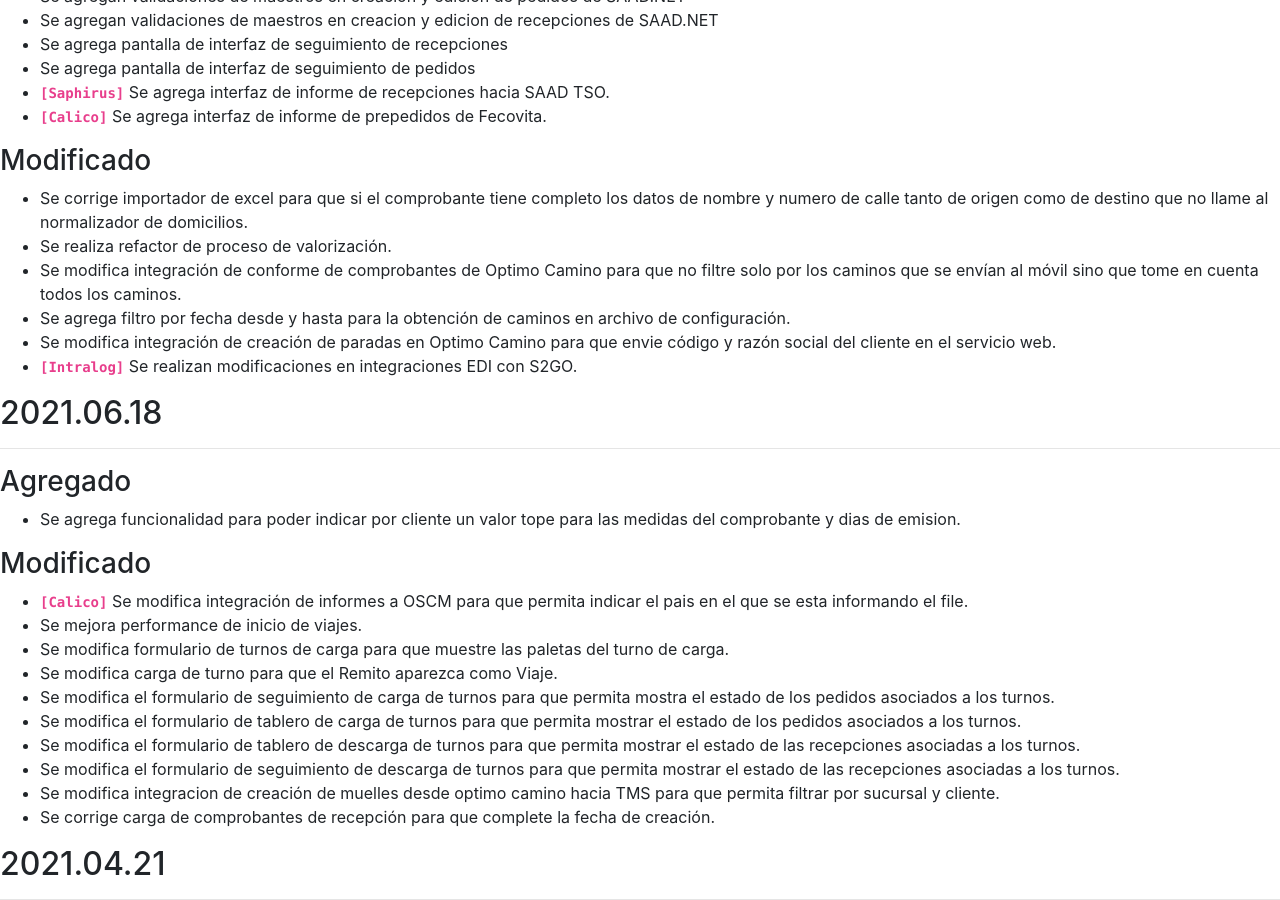
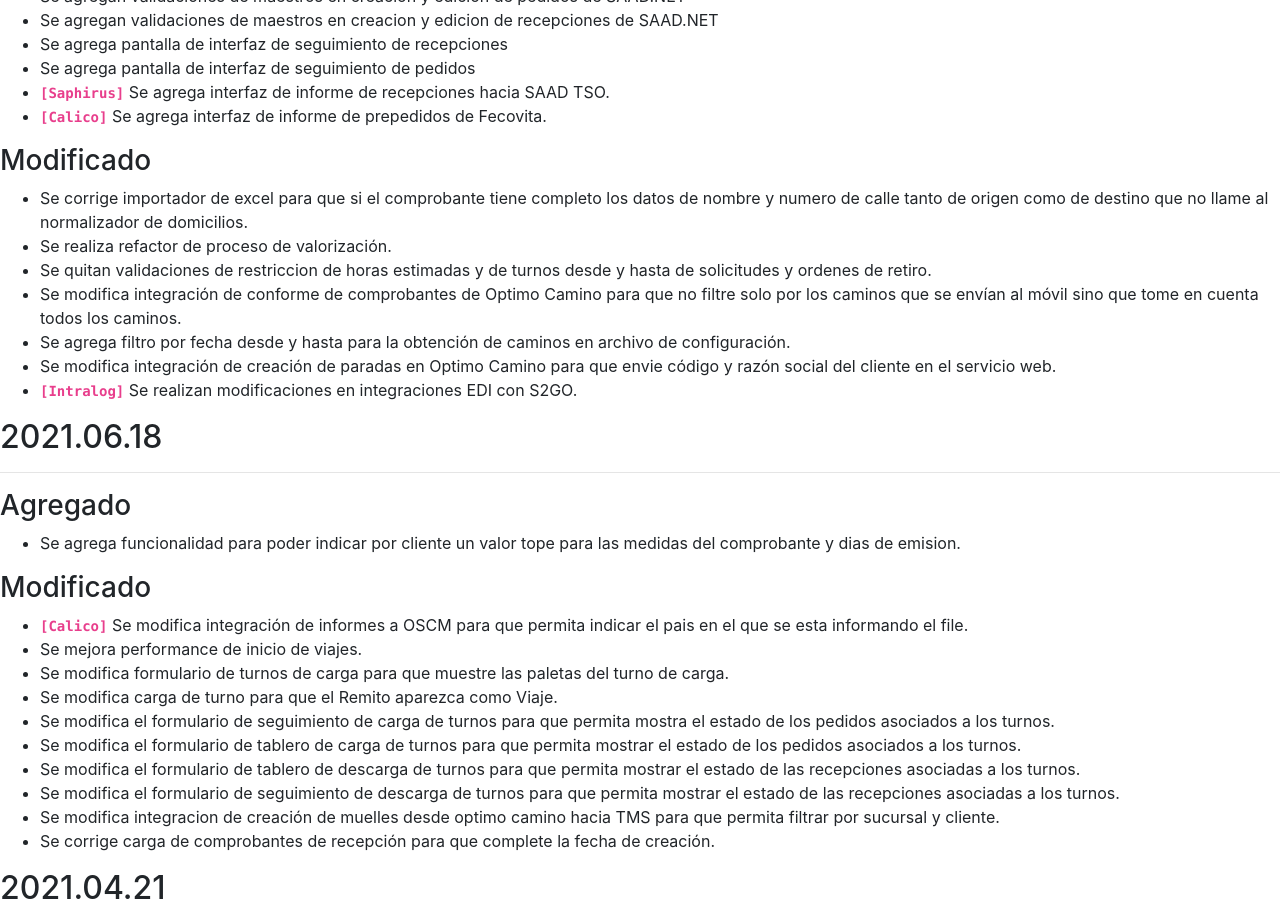
Before and after one commit to brainsys-arsaad/versionado, a Jekyll site: the page built from registro-cambios.markdown, in a window 1280 px wide and 900 px high, scrolled down 497 px. Built offline with Jekyll 4.4.1, drawn with Linux system fonts in a browser that asks for light colours.

Commit message:
Update registro-cambios.markdown

```diff
--- a/registro-cambios.markdown
+++ b/registro-cambios.markdown
@@ -55,6 +55,7 @@ El formato esta basado en [Keep a Changelog](https://keepachangelog.com/es-ES/1.
 ### Modificado
 - Se corrige importador de excel para que si el comprobante tiene completo los datos de nombre y numero de calle tanto de origen como de destino que no llame al normalizador de domicilios.
 - Se realiza refactor de proceso de valorización.
+- Se quitan validaciones de restriccion de horas estimadas y de turnos desde y hasta de solicitudes y ordenes de retiro.
 - Se modifica integración de conforme de comprobantes de Optimo Camino para que no filtre solo por los caminos que se envían al móvil sino que tome en cuenta todos los caminos.
 - Se agrega filtro por fecha desde y hasta para la obtención de caminos en archivo de configuración.
 - Se modifica integración de creación de paradas en Optimo Camino para que envie código y razón social del cliente en el servicio web.
```
